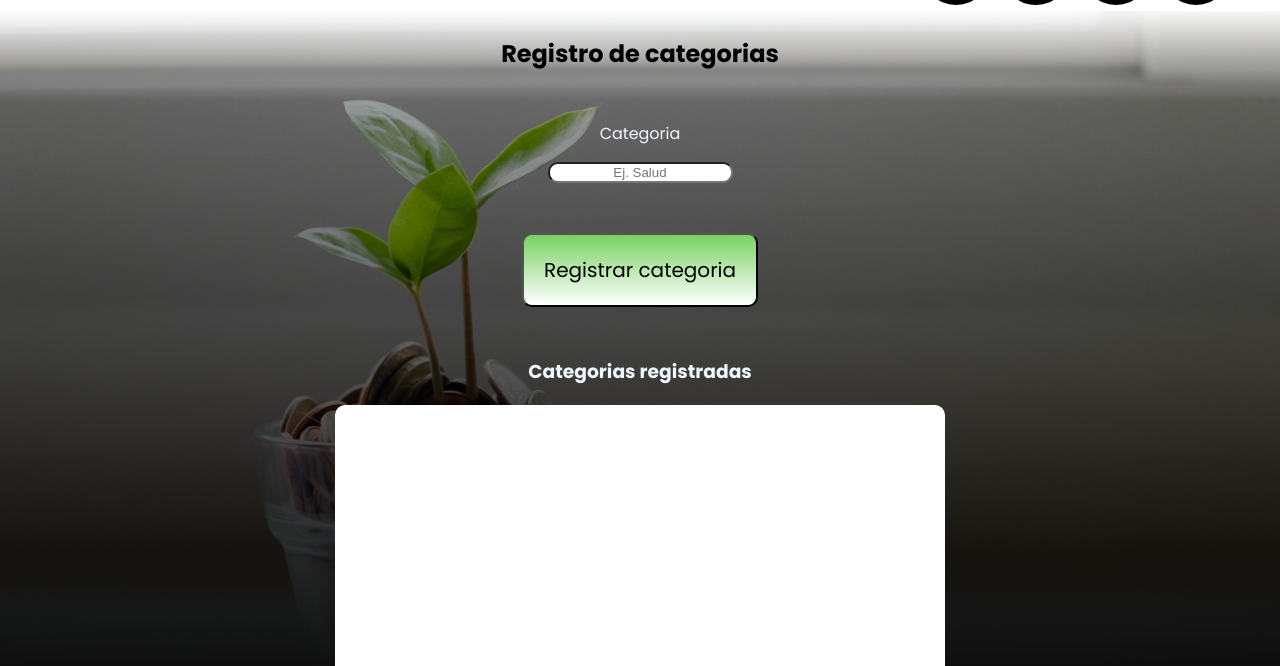
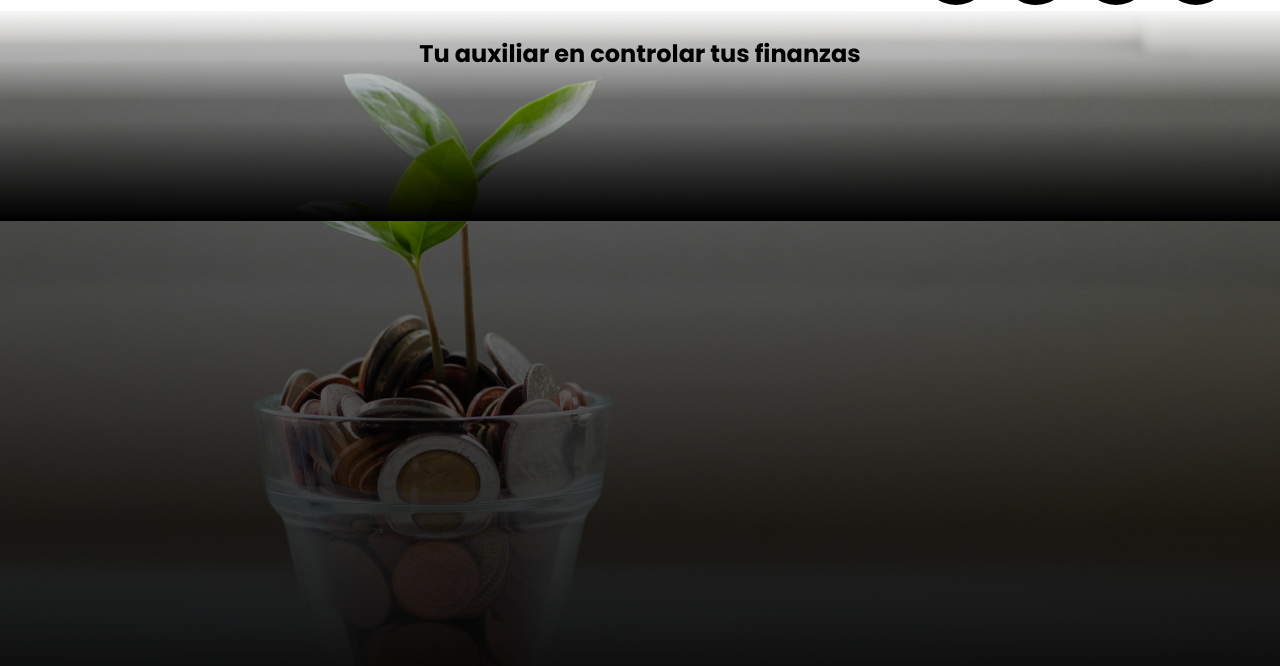
Before and after one commit to jairsilverio999-pixel/mymoney-v0.2, a plain HTML site: page index.html in a window 1280 px wide. Shown: the part 71-737 px from the top of the page. Drawn offline with Linux system fonts and the light colour scheme; a web font is replaced by a local one.

Commit message:
setMainPage

```diff
--- a/index.html
+++ b/index.html
@@ -61,7 +61,7 @@
       </nav>
     </header>
     <!-- Inicio -->
-    <div id="screenHome" class="screen hide">
+    <div id="screenHome" class="screen">
       <main>
         <section>
           <h1 class="welcome">Tu auxiliar en controlar tus finanzas</h1>
@@ -166,7 +166,7 @@
         <div class="shadowFooter"></div>
       </section>
     </div>
-    <div id="screenAddCategorie" class="screen">
+    <div id="screenAddCategorie" class="screen hide">
       <section>
         <h1 class="welcome">Registro de categorias</h1>
         <div class="divideDivs">
```
